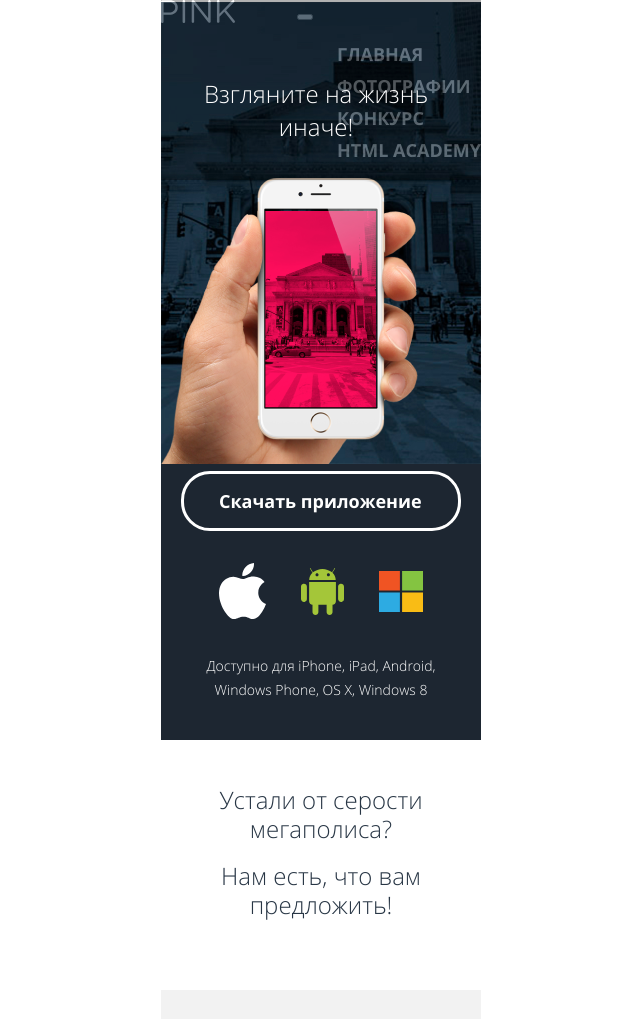
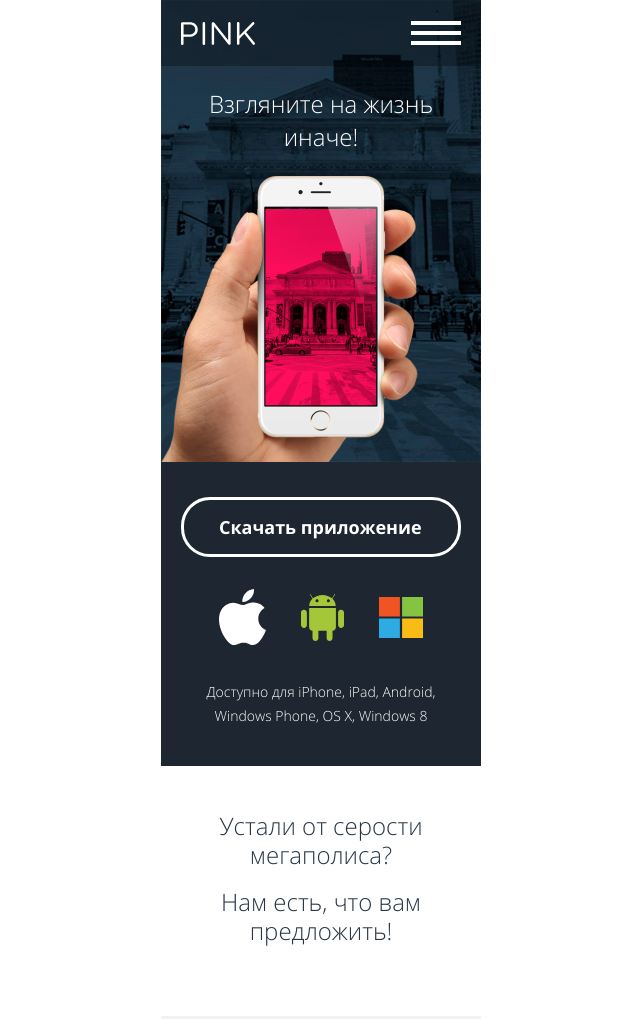
Before and after one commit to AleksandrNovikov88/1733897-pink-23, a website: page source/index.html in a window 1280 px wide. Shown: the top 1019 px of the page, without its empty margins (319-959 px from the left). Drawn offline with nearby package versions, Linux system fonts and the light colour scheme; files that its build step writes are made by us from their sources.

Commit message:
Стили2.2

```diff
--- a/source/index.html
+++ b/source/index.html
@@ -12,7 +12,7 @@
       <a class="page-header__logo">
         <img class="page-header__img" src="img/pink-logotype-mobile.svg" width="74" height="23" alt="Логотип Пинк">
       </a>
-      <nav class="main-nav main-nav--closed main-nav--nojs">
+      <nav class="main-nav">
         <button class="main-nav__toggle" type="button"><span class="visually-hidden">Открыть меню</span></button>
         <div class="main-nav__wrapper">
           <ul class="main-nav__list site-list">
--- a/source/sass/blocks/intro.scss
+++ b/source/sass/blocks/intro.scss
@@ -3,15 +3,13 @@
 .intro {
   background-color: $blueblack;
   position: relative;
+  padding-top: 66px;
+  margin-top: -66px;
 }
 
 .intro__img {
   z-index: 0;
-  margin-top: -178px;
-}
-
-.page-header__img {
-  z-index: 2;
+  margin-top: -66px;
 }
 
 .intro__wrapper {
@@ -21,15 +19,16 @@
 
 .intro__title {
   position: absolute;
-  top: -103px;
-  left: 40px;
+  top: 87px;
+  left: 45px;
+  width: 230px;
+  padding: 0;
+  margin: 0;
   z-index: 2;
   font-weight: 300;
   font-size: 24px;
   line-height: 33px;
   color: $white;
-  margin: 0 auto;
-  width: 230px;
   text-align: center;
 }
 
@@ -39,6 +38,7 @@
   border: 3px solid $white;
   padding: 18px 36px 18px 35px;
   margin-bottom: 32px;
+  margin-top: 28px;
 }
 
 .intro__text {
--- a/source/sass/blocks/main-nav.scss
+++ b/source/sass/blocks/main-nav.scss
@@ -6,78 +6,32 @@
   padding: 0;
 }
 
-.main-nav {
-  position: relative;
-  width: auto;
-  min-height: 66px;
-  background-color: rgb(235, 9, 9);
+// меню в закрытом состоянии
+
+.main-nav__wrapper {
+  display: none;
 }
 
+// кнопка в закрытом состоянии меню по макету
+
 .main-nav__toggle {
-  position: absolute;
-  margin: o;
+  position: relative;
   padding: 0;
-  top: 0;
-  right: 0;
-  z-index: 2;
   display: block;
-  width: 70px;
-  height: 50px;
-  background-color: rgb(235, 9, 9);
+  width: 50px;
+  height: 24px;
+  background-color: transparent;
+  border: none;
   cursor: pointer;
-  border: none;
-
-  &:hover,
-  &:active {
-    background-color: rgb(235, 9, 9);
-  }
 }
 
-.main-nav--closed .main-nav__toggle::before {
+.main-nav__toggle::before {
   content: "";
   position: absolute;
-  top: 15px;
-  left: 17px;
-  width: 36px;
-  height: 2px;
-  background-color: #ffffff;
-  box-shadow: 0 8px 0 0 #ffffff, 0 16px 0 0 #ffffff;
+  top: 0;
+  left: 0;
+  width: 50px;
+  height: 4px;
+  background-color: $white;
+  box-shadow: 0 10px 0 0 #ffffff, 0 20px 0 0 #ffffff;
 }
-
-.main-nav--closed .main-nav__toggle:active::before {
-  background-color: fade(#ffffff, 30%);
-  box-shadow:
-    0 8px 0 0 fade(#ffffff, 30%),
-    0 16px 0 0 fade(#ffffff, 30%);
-}
-
-.main-nav--opened .main-nav__toggle {
-  top: 0;
-  right: auto;
-  left: 0;
-
-  &::before,
-  &::after {
-    content: "";
-    position: absolute;
-    top: 24px;
-    left: 18px;
-    width: 36px;
-    height: 2px;
-    background-color: #ffffff;
-  }
-
-  &::before {
-    transform: rotate(45deg);
-    box-shadow: none;
-  }
-
-  &::after {
-    transform: rotate(-45deg);
-  }
-
-  &:active::before,
-  &:active::after {
-    background-color: fade(#ffffff, 30%);
-  }
-}
--- a/source/sass/blocks/page-header.scss
+++ b/source/sass/blocks/page-header.scss
@@ -4,12 +4,19 @@
   position: relative;
   display: flex;
   justify-content: space-between;
-  background: $black;
-  opacity: 0.3;
+  align-items: center;
+  padding: 21px 20px;
+  min-height: 66px;
   z-index: 2;
+  box-sizing: border-box;
+  background-color: rgba($black, 0.3);
 }
 
 .page-header__logo {
   width: 74px;
   height: 23px;
 }
+
+.page-header__img {
+  z-index: 2;
+}
--- a/source/sass/style.scss
+++ b/source/sass/style.scss
@@ -25,3 +25,4 @@
 @import "blocks/site-list.scss";
 @import "blocks/slider-toggles.scss";
 @import "blocks/copyright.scss";
+@import "blocks/main-nav.scss";
```
